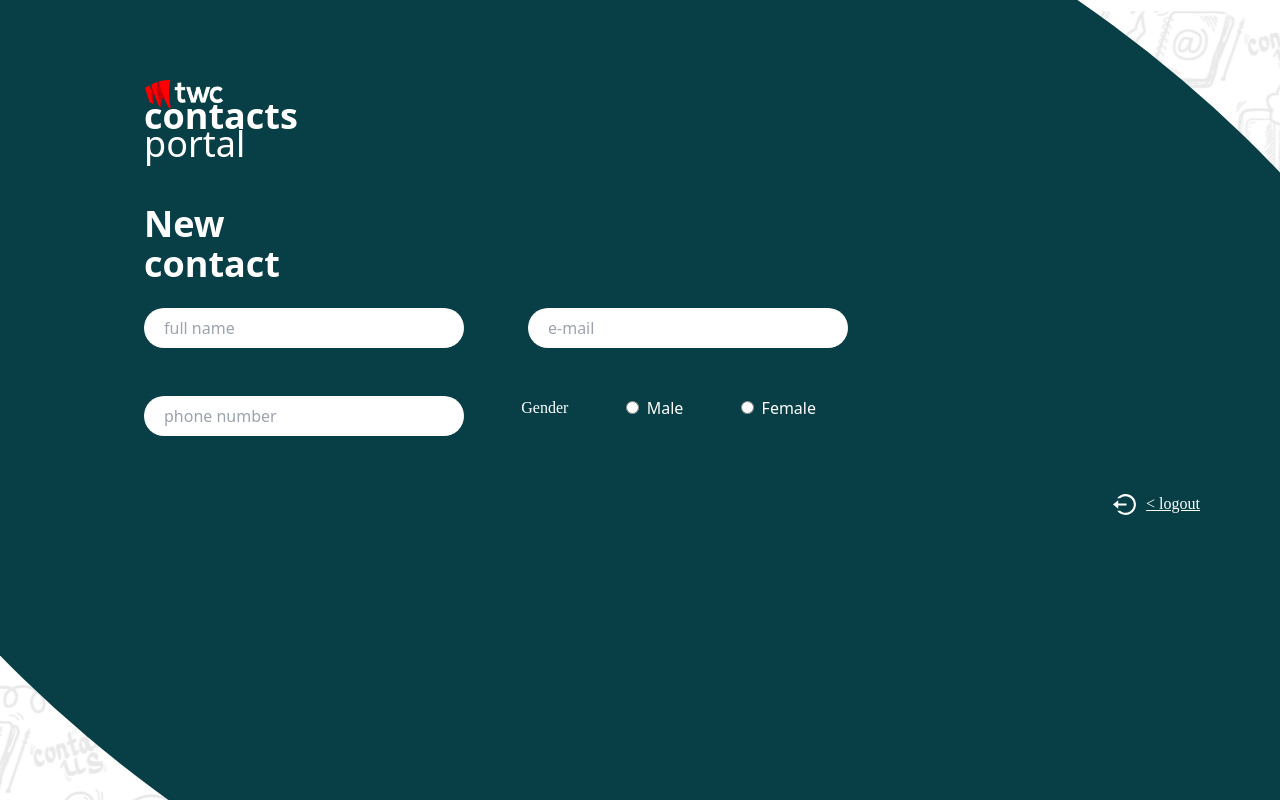
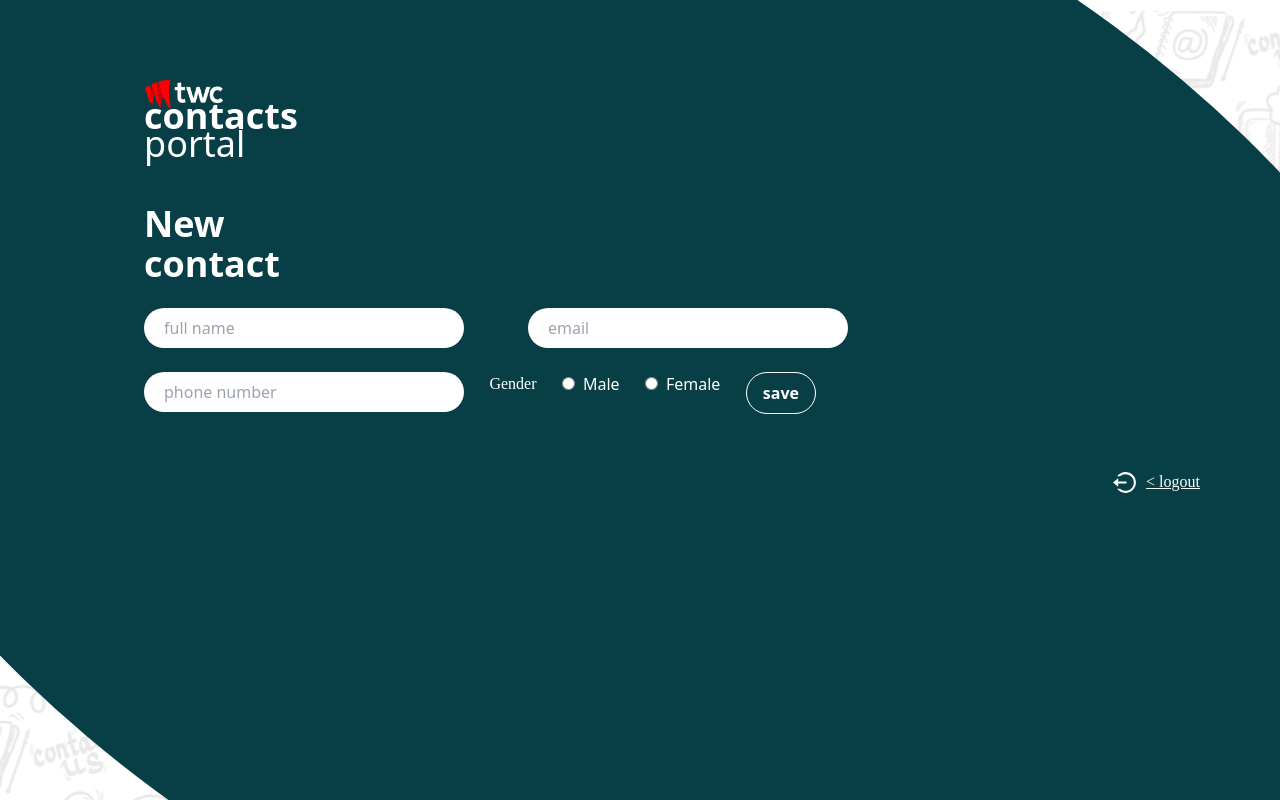
Before and after one commit to ashandimantha2000/twc-test-web, a React (Vite) app: page /contacts/new in a window 1280 px wide. Built offline with nearby package versions, Linux system fonts and the light colour scheme.

Commit message:
fix:textfield

```diff
--- a/package.json
+++ b/package.json
@@ -10,6 +10,7 @@
     "preview": "vite preview"
   },
   "dependencies": {
+    "axios": "^1.6.8",
     "react": "^18.2.0",
     "react-dom": "^18.2.0",
     "react-icons": "^5.1.0",
--- a/src/components/Contacts.jsx
+++ /dev/null
@@ -1,60 +0,0 @@
-import Background from "./Background";
-import Button from "./micro-components/Button";
-import { MdModeEdit } from "react-icons/md";
-import { RiDeleteBinLine } from "react-icons/ri";
-
-function Contacts() {
-  return (
-    <Background>
-      <div className="flex justify-between pt-12">
-        <h2 className="title">Contacts</h2>
-        <Button text="add new contact" destination="/contacts/new"/>
-      </div>
-      <br />
-      <div className="bg-white relative overflow-x-auto shadow-md sm:rounded-lg">
-        <table className="w-full text-sm text-left">
-          <thead>
-            <tr>
-              <th className="px-6 py-3"></th>
-              <th className="px-6 py-3">full name</th>
-              <th className="px-6 py-3">gender</th>
-              <th className="px-6 py-3">e-mail</th>
-              <th className="px-6 py-3">phone</th>
-              <th className="px-6 py-3"></th>
-            </tr>
-          </thead>
-          <tbody>
-            <tr>
-              <th className="px-6 py-4 font-medium ">
-                <img src="wwf" alt="image" />
-              </th>
-              <td className="px-6 py-4">Dion Fernando</td>
-              <td className="px-6 py-4">Male</td>
-              <td className="px-6 py-4">dion342@gmail.com</td>
-              <td className="px-6 py-4">0776342513</td>
-              <td className="px-6 py-4 flex justify-around">
-                <MdModeEdit />
-                <RiDeleteBinLine />
-              </td>
-            </tr>
-            <tr>
-              <th className="px-6 py-4 font-medium ">
-                <img src="wwf" alt="image" />
-              </th>
-              <td className="px-6 py-4">Dion Fernando</td>
-              <td className="px-6 py-4">Male</td>
-              <td className="px-6 py-4">dion342@gmail.com</td>
-              <td className="px-6 py-4">0776342513</td>
-              <td className="px-6 py-4 flex justify-around">
-                <MdModeEdit />
-                <RiDeleteBinLine />
-              </td>
-            </tr>
-          </tbody>
-        </table>
-      </div>
-    </Background>
-  );
-}
-
-export default Contacts;
--- a/src/components/NewContact.jsx
+++ /dev/null
@@ -1,37 +0,0 @@
-import React from "react";
-import Background from "./Background";
-import TextField from "./micro-components/TextField.jsx";
-
-function NewContact() {
-  return (
-    <Background>
-      <h2 className="title pt-10">
-        New
-        <br />
-        contact
-      </h2>
-      <br />
-      <div className="flex justify-between pr-72">
-        <TextField placeholder="full name" type="text" />
-        <TextField placeholder="e-mail" type="email" />
-      </div>
-      <br />
-      <br />
-
-      <div className="flex justify-between pr-80">
-        <TextField placeholder="phone number" type="tel" />
-        <h4>Gender</h4>
-        <label className="block mb-2 text-white">
-          <input type="radio" name="gender" value="male" className="mr-2" />
-          Male
-        </label>
-        <label className="block mb-2 text-white">
-          <input type="radio" name="gender" value="female" className="mr-2" />
-          Female
-        </label>
-      </div>
-    </Background>
-  );
-}
-
-export default NewContact;
--- /dev/null
+++ b/src/components/Spinner.jsx
@@ -0,0 +1,8 @@
+
+function Spinner() {
+    return (
+      <div className='animate-ping w-16 h-16 m-8 rounded-full bg-sky-600'></div>
+    )
+  }
+
+  export default Spinner
--- a/src/components/micro-components/TextField.jsx
+++ /dev/null
@@ -1,22 +0,0 @@
-import PropTypes from "prop-types";
-
-function TextField(props) {
-  return (
-    <input
-      className="h-10 w-80 p-5 rounded-3xl text-primary-green"
-      type={props.type}
-      placeholder={props.placeholder}
-    />
-  );
-}
-
-//props validation
-TextField.propTypes = {
-  placeholder: PropTypes.string.isRequired,
-};
-
-TextField.propTypes = {
-  type: PropTypes.string.isRequired,
-};
-
-export default TextField;
--- a/src/index.css
+++ b/src/index.css
@@ -26,6 +26,12 @@
   }
 }
 
+@layer components {
+  .textfield {
+    @apply h-10 w-80 p-5 rounded-3xl text-primary-green;
+  }
+}
+
 
 h4,
 p {
--- /dev/null
+++ b/src/pages/Contacts.jsx
@@ -0,0 +1,73 @@
+import { useState, useEffect } from "react";
+import Background from "../components/Background";
+import Button from "../components/micro-components/Button";
+import { MdModeEdit } from "react-icons/md";
+import { RiDeleteBinLine } from "react-icons/ri";
+import axios from "axios";
+import Spinner from "../components/Spinner";
+
+function Contacts() {
+  const [contacts, setContacts] = useState([]);
+  const [loading, setLoading] = useState(true);
+
+  useEffect(() => {
+    setLoading(true);
+    axios
+      .get("http://localhost:5555/contacts")
+      .then((res) => {
+        setContacts(res.data);
+        setLoading(false);
+      })
+      .catch((err) => {
+        console.log(err);
+        setLoading(false);
+      });
+  }, []);
+
+  return (
+    <Background>
+      <div className="flex justify-between pt-12">
+        <h2 className="title">Contacts</h2>
+        <Button text="add new contact" destination="/contacts/new" />
+      </div>
+      <br />
+      {loading ? (
+        <Spinner />
+      ) : (
+        <div className="bg-white relative overflow-x-auto shadow-md sm:rounded-lg">
+          <table className="w-full text-sm text-left">
+            <thead>
+              <tr>
+                <th className="px-6 py-3"></th>
+                <th className="px-6 py-3">full name</th>
+                <th className="px-6 py-3">gender</th>
+                <th className="px-6 py-3">e-mail</th>
+                <th className="px-6 py-3">phone</th>
+                <th className="px-6 py-3"></th>
+              </tr>
+            </thead>
+            <tbody>
+              {contacts.map((contact) => (
+                <tr key={contact._id}>
+                  <th className="px-6 py-4 font-medium ">
+                    <img src="wwf" alt="image" />
+                  </th>
+                  <td className="px-6 py-4">{contact.fullname}</td>
+                  <td className="px-6 py-4">{contact.gender}</td>
+                  <td className="px-6 py-4">{contact.email}</td>
+                  <td className="px-6 py-4">{contact.phonenumber}</td>
+                  <td className="px-6 py-4 flex justify-around">
+                    <MdModeEdit />
+                    <RiDeleteBinLine />
+                  </td>
+                </tr>
+              ))}
+            </tbody>
+          </table>
+        </div>
+      )}
+    </Background>
+  );
+}
+
+export default Contacts;
--- a/src/components/Login.jsx
+++ b/src/pages/Login.jsx
@@ -1,6 +1,5 @@
 import { useState } from "react";
 import Layout from "../components/layout.jsx";
-import TextField from "./micro-components/TextField.jsx";
 import Button from "../components/micro-components/Button.jsx";
 import { Link } from "react-router-dom";
 
@@ -31,14 +30,17 @@ function Login() {
             contact portal
           </h2>
           <div className="flex flex-col pt-6">
-            <TextField
-              placeholder="e-mail"
+            <input
+              className="textfield"
               type="text"
+              placeholder="full name"
               value={email}
               onChange={(e) => setEmail(e.target.value)}
             />
+
             <br />
-            <TextField
+            <input
+              className="textfield"
               placeholder="password"
               type="password"
               value={password}
--- /dev/null
+++ b/src/pages/NewContact.jsx
@@ -0,0 +1,89 @@
+import { useState } from "react";
+import { useNavigate } from "react-router-dom";
+import Background from "../components/Background.jsx";
+import axios from "axios";
+import Spinner from "../components/Spinner";
+import Button from "../components/micro-components/Button";
+
+function NewContact() {
+  const [fullname, setFullname] = useState("");
+  const [gender, setGender] = useState("");
+  const [email, setEmail] = useState("");
+  const [phonenumber, setPhonenumber] = useState("");
+  const [loading, setLoading] = useState(false);
+  const navigate = useNavigate();
+  const handleSaveBook = () => {
+    const data = {
+      fullname,
+      gender,
+      email,
+      phonenumber,
+    };
+    setLoading(true);
+    axios
+      .post("http://localhost:5555/contacts", data)
+      .then(() => {
+        setLoading(false);
+        navigate("/contacts");
+      })
+      .catch((err) => {
+        console.log(err);
+        alert("An error occurred. Please try again later.");
+        setLoading(false);
+      });
+  };
+  return (
+    <Background>
+      <h2 className="title pt-10">
+        New
+        <br />
+        contact
+      </h2>
+      <br />
+      {loading ? <Spinner /> : ""}
+      <div className="flex justify-between pr-72">
+        <input
+          className="textfield"
+          type="text"
+          placeholder="full name"
+          value={fullname}
+          onChange={(e) => setFullname(e.target.value)}
+        />
+        <input
+          className="textfield"
+          type="email"
+          placeholder="email"
+          value={email}
+          onChange={(e) => setEmail(e.target.value)}
+        />
+
+
+      </div>
+      <br />
+
+      <div className="flex justify-between pr-80">
+      <input
+          className="textfield"
+          type="text"
+          placeholder="phone number"
+          value={phonenumber}
+          onChange={(e) => setPhonenumber(e.target.value)}
+        />
+
+        <h4>Gender</h4>
+        <label className="block mb-2 text-white">
+          <input type="radio" name="gender" value="male" className="mr-2" />
+          Male
+        </label>
+        <label className="block mb-2 text-white">
+          <input type="radio" name="gender" value="female" className="mr-2" />
+          Female
+        </label>
+
+        <Button text="save" onClick={handleSaveBook} />
+      </div>
+    </Background>
+  );
+}
+
+export default NewContact;
--- a/src/components/Register.jsx
+++ b/src/pages/Register.jsx
@@ -1,6 +1,5 @@
 import { useState } from "react";
 import Layout from "../components/layout.jsx";
-import TextField from "./micro-components/TextField.jsx";
 import Button from "../components/micro-components/Button.jsx";
 import { Link } from "react-router-dom";
 
@@ -38,29 +37,39 @@ function Register() {
         <div className="p-36 z-50 absolute">
           <h1 className="primary">Register Now</h1>
           <div className="flex flex-col pt-6">
-            <TextField
+            <input
+              className="textfield"
               placeholder="e-mail"
               type="text"
               value={email}
               onChange={(e) => setEmail(e.target.value)}
             />
+
             <br />
-            <TextField
+            <input
+              className="textfield"
               placeholder="password"
               type="password"
               value={password}
               onChange={(e) => setPassword(e.target.value)}
             />
+
             <br />
-            <TextField
+            <input
+              className="textfield"
               placeholder="confirm password"
               type="password"
               value={confirmPassword}
               onChange={(e) => setConfirmPassword(e.target.value)}
             />
+
             <br />
             {error && <p className="text-red-500">{error}</p>}
-            <Button text="Register" destination="/login" onClick={handleRegister} />
+            <Button
+              text="Register"
+              destination="/login"
+              onClick={handleRegister}
+            />
             <br />
             <Link to="/login">
               <h4 className="underline">&lt; Back to login</h4>
--- a/src/components/Welcome.jsx
+++ b/src/pages/Welcome.jsx
@@ -1,5 +1,5 @@
-import Button from "./micro-components/Button";
-import Background from "./Background";
+import Button from "../components/micro-components/Button";
+import Background from "../components/Background";
 
 function Welcome() {
   return (
```
Also changed, not shown: src/App.jsx (+5 -5 lines), 1 other file (tests, documents, lock files or other folders).
